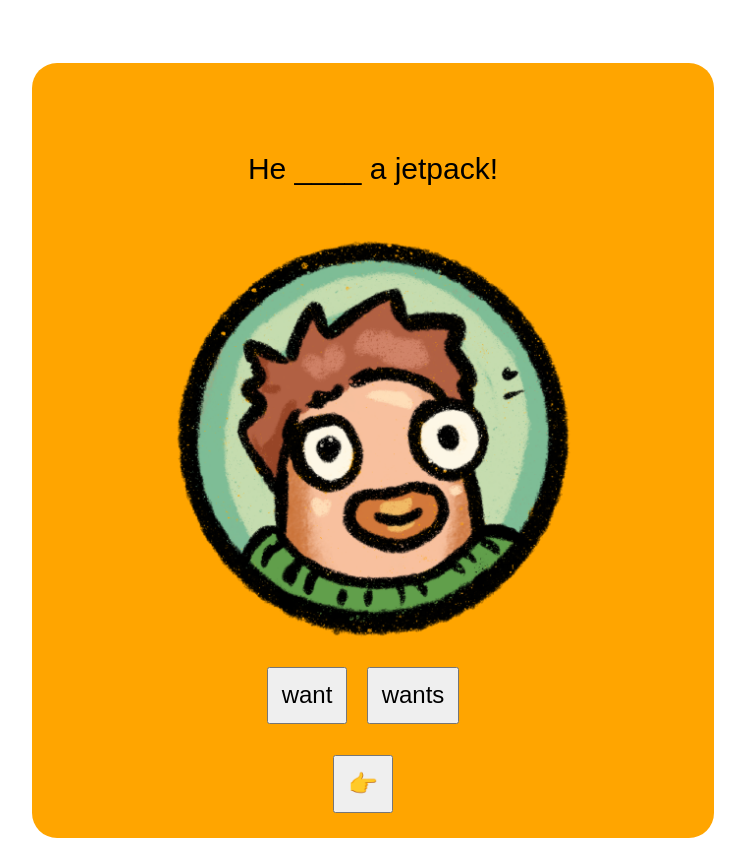
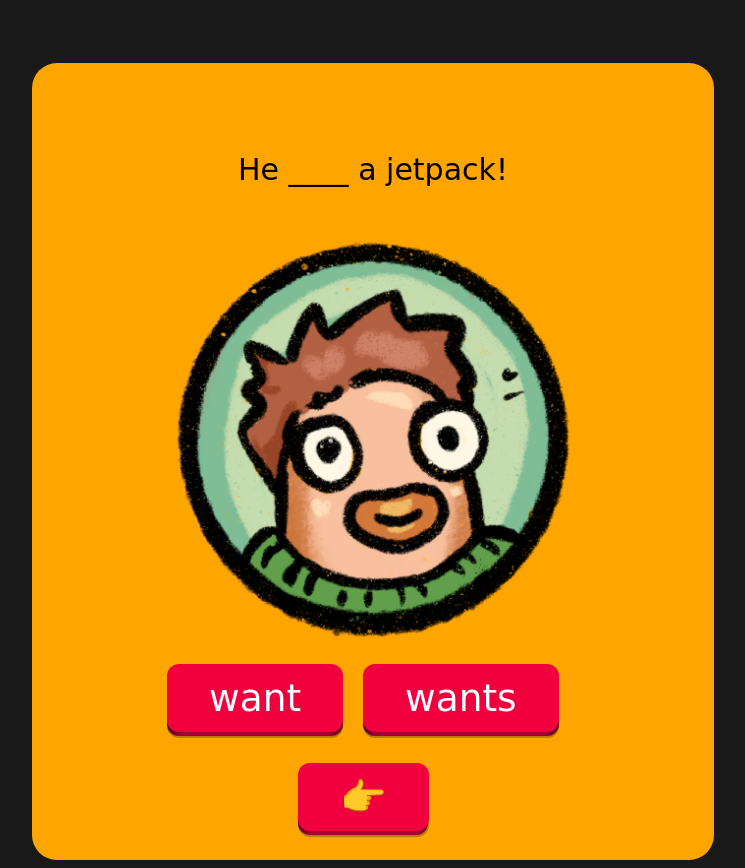
Before and after one commit to sheleoni/jetpack, a plain HTML site: page main_page/index.html in a window 1280 px wide. Shown: the whole page, without its empty margins (267-1012 px from the left). Before the commit the page ends 846 px from the top, so only its background shows below. Drawn offline with Linux system fonts and the light colour scheme; a web font is replaced by a local one.

Commit message:
Keyboard Controls + layout Changes + visuals
Press left and right arrow keys to choose an answer, and space bar to navigate to the next question.

There is still a bug for when you change from keyboard controls to clicking the buttons -  an incorrect choice still invokes "correct answer" on screen. Looking for a solution for this.

```diff
--- a/main_page/index.html
+++ b/main_page/index.html
@@ -4,11 +4,14 @@
     <title>Jetpack Adventurers (Subject Verb Agreement)</title>
     <meta charset="UTF-8" />
     <link rel="stylesheet" href="src/styles.css">
+    <link rel="icon" data-emoji="🚀" type="image/png">
+
   </head>
 
   <body>
 
     <div class="container">
+
 
     <div class="score-area"></div>
 
@@ -18,12 +21,14 @@
 
     <div class="image-display"></div>
 
+
     <div class="choice-display"></div>
 
     <div class="next-question"></div>
 
     </div>
 
+
     <script src="src/index.js"></script>
   </body>
 </html>
--- a/main_page/src/index.js
+++ b/main_page/src/index.js
@@ -1,15 +1,19 @@
+// bug
+
+// She want a jetpack - CLICK -> correct (bug)
+
 // displays first question on window load (initiation)
 window.onload = randomQuestion;
 
 // Construct Question List
 // also, add people images to the subject images
 const QuestionList = [
-  { Question: "He ____ a jetpack!", CorrAnswer: "wants", Image: "../img/He.png"},
-  { Question: "She ____ a jetpack!", CorrAnswer: "wants", Image: "../img/She.png"},
-  { Question: "It ____ a jetpack!", CorrAnswer: "wants",Image: "../img/It.png" },
-  { Question: "I ____ a jetpack!", CorrAnswer: "want", Image: "../img/I.png" },
-  { Question: "You ____ a jetpack!", CorrAnswer: "want", Image: "../img/You.png" },
-  { Question: "They ____ a jetpack!", CorrAnswer: "want", Image: "../img/They.png" }
+  { Question: "He ____ a jetpack!", CorrAnswer: "wants", CorrSentence: 'He <u>wants</u> a jetpack!', Image: "../img/He.png"},
+  { Question: "She ____ a jetpack!", CorrAnswer: "wants", CorrSentence: 'She <u>wants</u> a jetpack!',  Image: "../img/She.png"},
+  { Question: "It ____ a jetpack!", CorrAnswer: "wants", CorrSentence: 'It <u>wants</u> a jetpack!', Image: "../img/It.png" },
+  { Question: "I ____ a jetpack!", CorrAnswer: "want", CorrSentence: 'I <u>want</u> a jetpack!',  Image: "../img/I.png" },
+  { Question: "You ____ a jetpack!", CorrAnswer: "want", CorrSentence: 'You <u>want</u> a jetpack!',  Image: "../img/You.png" },
+  { Question: "They ____ a jetpack!", CorrAnswer: "want", CorrSentence: 'They <u>want</u> a jetpack!',  Image: "../img/They.png" }
 ];
 
 
@@ -22,9 +26,11 @@ const QuestionList = [
 var randomQuestionAnswer
 var randomQuestionNumber
 var randomQuestionNumber
+var randomQuestionCorrSentence
 var userChoice
 var points
 var isAttempted = false
+var keyboardChoice
 
 
 
@@ -34,13 +40,17 @@ var questionDisplay = document.querySelector(".question-display")
 var scoreArea = document.querySelector(".score-area")
 var imageArea = document.querySelector('.image-display')
 
+// set point and bug icon as variable
+
+var pointIcon = '🚀'
+var oopsIcon = '<span class="grey">🚀</span>'
+
 
 // Pick a random question
 function randomQuestion() {
 
     userAnswer.innerHTML = ""
     imageArea.innerHTML= ""
-
 
   isAttempted = false
 
@@ -49,7 +59,9 @@ function randomQuestion() {
   randomQuestionNumber = Math.floor(QuestionList.length * Math.random())
   randomQuestion = QuestionList[randomQuestionNumber].Question;
   randomQuestionAnswer = QuestionList[randomQuestionNumber].CorrAnswer;
-  displayPronunImage()
+  randomQuestionCorrSentence = QuestionList[randomQuestionNumber].CorrSentence;
+
+  displayPronounImage()
 
   // display question
   questionDisplay.innerHTML = randomQuestion + "<p>";
@@ -59,26 +71,66 @@ function randomQuestion() {
 
 }
 
+function randomQuestion2() {
+
+  userAnswer.innerHTML = ""
+  imageArea.innerHTML= ""
+
+isAttempted = false
+
+// updating the q. number, answer, question
+
+randomQuestionNumber = Math.floor(QuestionList.length * Math.random())
+randomQuestion = QuestionList[randomQuestionNumber].Question;
+randomQuestionAnswer = QuestionList[randomQuestionNumber].CorrAnswer;
+displayPronounImage()
+
+// display question
+questionDisplay.innerHTML = randomQuestion + "<p>";
+
+// displayCorrAnswer(randomQuestionAnswer)
+
+
+}
+
+
 
 function displayCorrAnswer(){
-    document.querySelector(".question-display").innerHTML += "The answer is: " + randomQuestionAnswer;
+    document.querySelector(".question-display").innerHTML += "The answer is: " + "<div class='correct-answer'>" + randomQuestionAnswer + "</div>";
   }
 
 
 // checkAnswe() will check whether the button clicked/ keyboard click matches the correct answer
 
+
+// bugpoint: Faulty correct with - You WANTS, they WANTS,
+// bugpoint: You + click Wants, I + click Wants = reference error
+
 function checkAnswer() {
 
-    if (userChoice || keyboardChoice === randomQuestionAnswer) {
+    if (userChoice === randomQuestionAnswer) {
       console.log('correct!')
+      questionDisplay.innerHTML = randomQuestionCorrSentence
       userAnswer.innerHTML += 'Correct!'
-      scoreArea.innerHTML += '🚀'
+      scoreArea.innerHTML += pointIcon
+
+    }
+    else if (keyboardChoice === randomQuestionAnswer){
+      console.log('correct!')
+      questionDisplay.innerHTML = randomQuestionCorrSentence
+      userAnswer.innerHTML += 'Correct!'
+      scoreArea.innerHTML += pointIcon
+
     }
     else {
       console.log('oopsies!')
+      scoreArea.innerHTML += oopsIcon
       displayCorrAnswer();
     }
 }
+
+
+
 
 
 //check if question is already attempted. Only check answer if question is not yet attempted.
@@ -94,11 +146,6 @@ function checkAttempted() {
 const choiceDisplay = document.querySelector(".choice-display")
 const choices = ['want', 'wants']
 
-//handleClick event after pressing an answer button
-const handleClick = (event) => {
-  userChoice =  event.target.id
-  checkAttempted()
-}
 
 
 // making the choice buttons
@@ -107,19 +154,46 @@ var choiceButton = ['']
 
 for (let crap = 0; crap < choices.length; crap++){
   const button = document.createElement('button')
-  button.id = choices[crap] //
-  button.className = "choice-button"
-  button.innerHTML = choices[crap]
+  button.id = choices[crap]
+  button.className = "pushable"
+  button.innerHTML = '<span class="shadow"></span><span class="edge"></span><span class="front">' + choices[crap] + '</span>'
   choiceDisplay.appendChild(button)
-  button.addEventListener('click', handleClick)
+  button.addEventListener('click', function() {
+    userChoice = button.id
+    console.log(userChoice)
+    handleClick(userChoice)
+  })
+  // button.addEventListener('click', handleClick)
 }
 
+function handleClick(userChoice) {
+  console.log('Your click is: ' + userChoice)
+  checkAttempted()
+}
+
+// //handleClick event after pressing an answer button
+// function handleClick(event) {
+//   // userChoice2 = event.target.getAttribute('id');　BUG HERE
+//   // userChoice is not passing down properly.
+//   userChoice =  event.target.id
+//   console.log('Your click is: ' + event.target.id)
+//   checkAttempted()
+// }
+
+// //handleClick event after pressing an answer button
+// const handleClick = (event) => {
+//   userChoice =  event.target.id
+//   console.log('Your choice is ' + userChoice)
+//   checkAttempted()
+// }
 
 
 
 // inserting "next question button"
 let nextQButton = document.createElement("button") // <button></button>
-nextQButton.innerHTML = "👉" // <button> next question! </button>
+nextQButton.className = "pushable"
+nextQButton.id = "next-button"
+nextQButton.innerHTML = '<span class="shadow"></span><span class="edge"></span><span class="front">👉</span>'
 let nextQtnBtn = document.querySelector(".next-question") // <div class="next-question"> </div>
 nextQtnBtn.appendChild(nextQButton) // <div class="next-question"><button> next question! </button></div>
 nextQButton.addEventListener('click', randomQuestion)
@@ -127,7 +201,7 @@ nextQButton.addEventListener('click', randomQuestion)
 
 // Image display
 
-function displayPronunImage(){
+function displayPronounImage(){
 
 let pronounImage = document.createElement("img")
 pronounImage.src = QuestionList[randomQuestionNumber].Image
@@ -163,10 +237,34 @@ function control(event){
       handleClickFromKeyboard(keyboardChoice)
     break
     case ' ':
-    console.log("You pressed space!")
-    randomQuestion();
+      // I made randomQuestion2(), which is a duplicate of randomQuestion() because calling randomQuestion() would result in a TypeError: randomQuestion() is not a function bug.
+      // I am wondering whether there is something to do with the button.addEventListener which triggers randomQuestion. Need some help.
+      randomQuestion2();
     break
   }
 }
 
 document.addEventListener('keydown', control)
+
+
+
+
+// Favicon Fix: https://koddsson.com/posts/emoji-favicon/
+
+const favicon = document.querySelector("link[rel=icon]");
+
+if (favicon) {
+  const emoji = favicon.getAttribute("data-emoji");
+
+  if (emoji) {
+    const canvas = document.createElement("canvas");
+    canvas.height = 64;
+    canvas.width = 64;
+
+    const ctx = canvas.getContext("2d");
+    ctx.font = "64px serif";
+    ctx.fillText(emoji, 0, 64);
+
+    favicon.href = canvas.toDataURL();
+  }
+}
--- a/main_page/src/styles.css
+++ b/main_page/src/styles.css
@@ -1,9 +1,23 @@
+@import url('https://fonts.googleapis.com/css2?family=Gaegu:wght@400;700&display=swap');
+
 * {
   font-size: 30px;
+  font-family: 'Gaegu', cursive;
+}
+
+.grey {
+  /* ref: https://codemyui.com/grayscale-emoji-using-css/ */
+  -webkit-filter: grayscale(100%);
+   filter: grayscale(100%);
+}
+
+.correct-answer {
+  color: red;
 }
 
 body {
   font-family: sans-serif;
+  background-color: #191919;
 }
 
 .container {
@@ -54,3 +68,90 @@ button {
   margin-right: 20px;
   padding: 2%;
 }
+
+
+/* Button from Josh Comeau: https://www.joshwcomeau.com/animation/3d-button/ */
+
+.pushable {
+  position: relative;
+  border: none;
+  background: transparent;
+  padding: 0;
+  cursor: pointer;
+  outline-offset: 4px;
+  transition: filter 250ms;
+}
+
+.shadow {
+  position: absolute;
+  top: 0;
+  left: 0;
+  width: 100%;
+  height: 100%;
+  border-radius: 12px;
+  background: hsl(0deg 0% 0% / 0.25);
+  will-change: transform;
+  transform: translateY(2px);
+  transition:
+    transform
+    600ms
+    cubic-bezier(.3, .7, .4, 1);
+}
+.edge {
+  position: absolute;
+  top: 0;
+  left: 0;
+  width: 100%;
+  height: 100%;
+  border-radius: 12px;
+  background: linear-gradient(
+    to left,
+    hsl(340deg 100% 16%) 0%,
+    hsl(340deg 100% 32%) 8%,
+    hsl(340deg 100% 32%) 92%,
+    hsl(340deg 100% 16%) 100%
+  );
+}
+.front {
+  display: block;
+  position: relative;
+  padding: 12px 42px;
+  border-radius: 12px;
+  font-size: 1.25rem;
+  color: white;
+  background: hsl(345deg 100% 47%);
+  will-change: transform;
+  transform: translateY(-4px);
+  transition:
+    transform
+    600ms
+    cubic-bezier(.3, .7, .4, 1);
+}
+.pushable:hover {
+  filter: brightness(110%);
+}
+.pushable:hover .front {
+  transform: translateY(-6px);
+  transition:
+    transform
+    250ms
+    cubic-bezier(.3, .7, .4, 1.5);
+}
+.pushable:active .front {
+  transform: translateY(-2px);
+  transition: transform 34ms;
+}
+.pushable:hover .shadow {
+  transform: translateY(4px);
+  transition:
+    transform
+    250ms
+    cubic-bezier(.3, .7, .4, 1.5);
+}
+.pushable:active .shadow {
+  transform: translateY(1px);
+  transition: transform 34ms;
+}
+.pushable:focus:not(:focus-visible) {
+  outline: none;
+}
```
